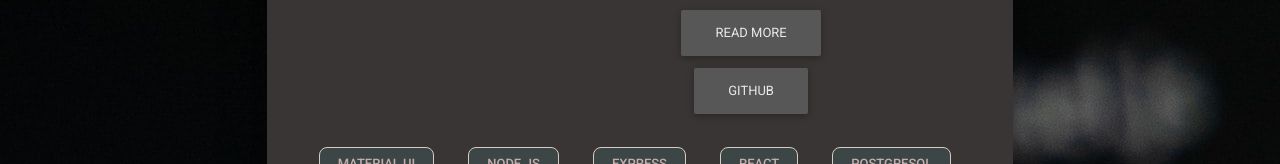
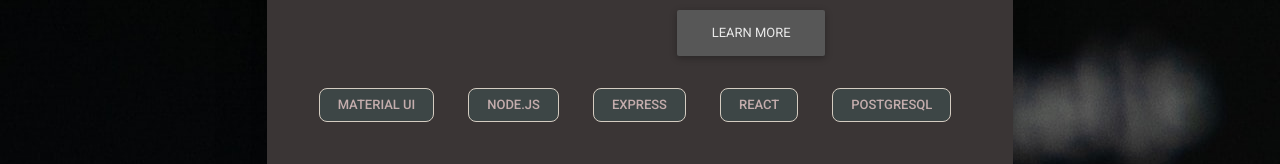
Before and after one commit to EricMLee/EricMLee.github.io, a plain HTML site: page project.html in a window 1280 px wide. Shown: the part 2120-2284 px from the top of the page. Drawn offline with Linux system fonts and the light colour scheme.

Commit message:
add link

```diff
--- a/project.html
+++ b/project.html
@@ -215,8 +215,9 @@
 
             <div class = "container-fluid col-lg-8 col-md-12 pt-2">
               <div class = "row justify-content-around">
-                <button type="button" class="btn btn-rounded" style="background: rgb(87, 87, 87);">Read More</button>
-                <button type="button" class="btn btn-rounded" style="background: rgb(87, 87, 87);">Github</button>
+                <a class="btn btn-rounded" style="background: rgb(87, 87, 87)" href="https://www.youtube.com/watch?v=CSDBTTD1QjM" role="button">
+                  Learn More
+                </a>
               </div>
             </div>
           </div>
```
